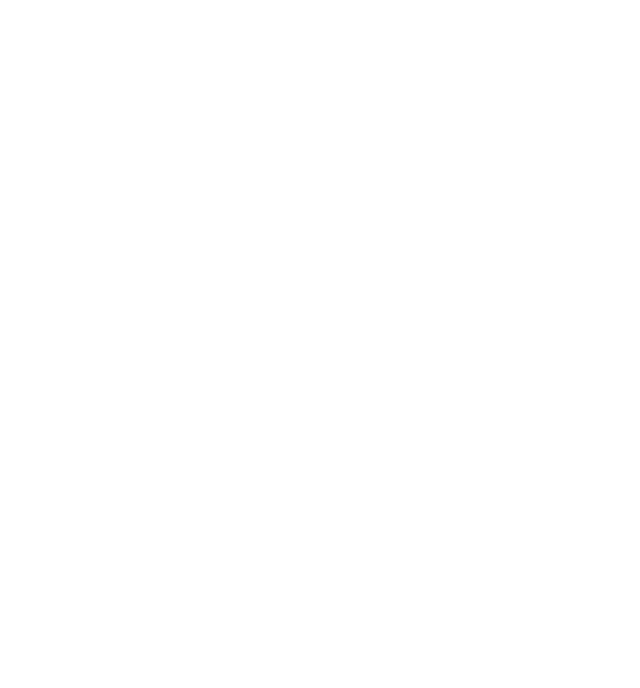
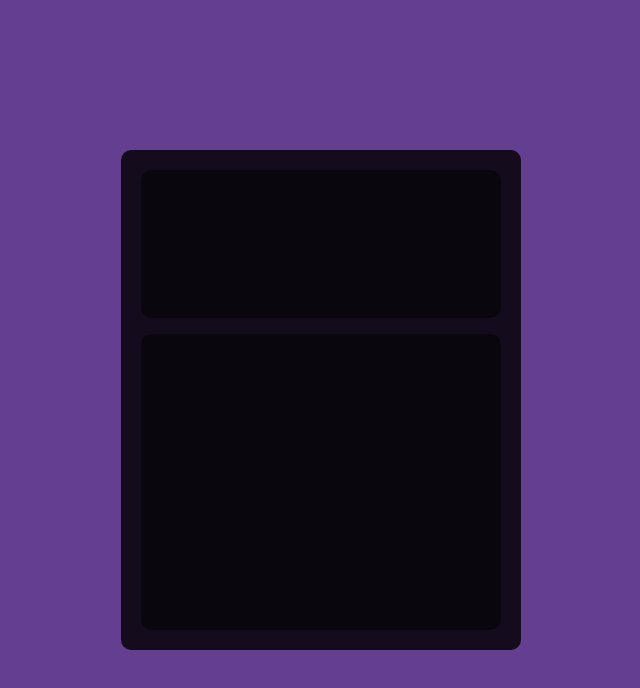
Before and after one commit to danyel-dev/calculator-web, a plain HTML site: page index.html in a window 1280 px wide. Shown: the whole page, without its empty margins (319-959 px from the left). Drawn offline with Linux system fonts and the light colour scheme.

Commit message:
layout of calculator created

```diff
--- a/index.html
+++ b/index.html
@@ -8,6 +8,11 @@
     <link rel="stylesheet" href="style.css">
 </head>
 <body>
-
+    <div id="container">
+        <main id="calculator">
+            <section id="display"></section>
+            <section id="operations"></section>
+        </main>
+    </div>
 </body>
 </html>
--- a/style.css
+++ b/style.css
@@ -0,0 +1,38 @@
+* {
+    margin: 0;
+    padding: 0;
+    box-sizing: border-box;
+}
+
+div#container {
+    background-color: rgb(100, 62, 145);
+    width: 100%;
+    height: 100vh;
+    display: flex;
+    justify-content: center;
+    align-items: center;
+}
+
+main#calculator {
+    width: 400px;
+    height: 500px;
+    background-color: rgba(0, 0, 0, 0.8);
+    border-radius: 10px;
+    padding: 20px;
+    display: flex;
+    flex-direction: column;
+    gap: 1em;
+}
+
+main#calculator section {
+    border-radius: 10px;
+    background-color: rgba(0, 0, 0, 0.5);
+}
+
+section#display {
+    flex-grow: 1;
+}
+
+section#operations {
+    flex-grow: 2;
+}
```
